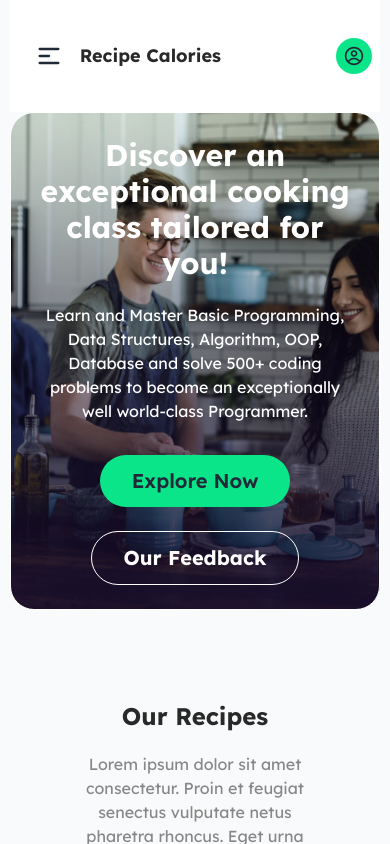
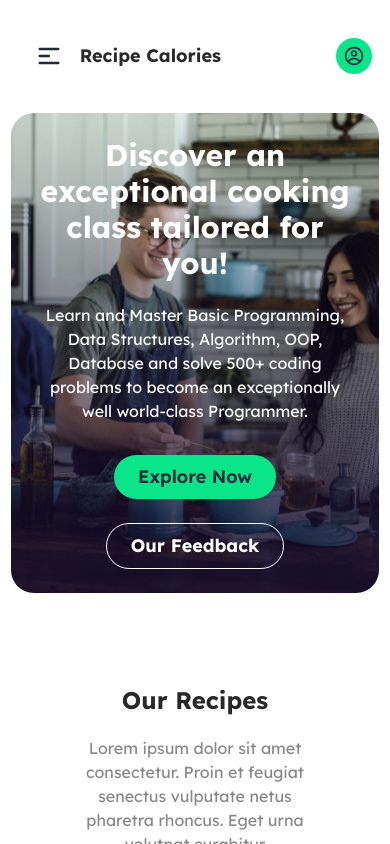
Before and after one commit to roushan-sheik/recipe-calories, a React (Vite) app: page / in a window 390 px wide. Shown: the top 844 px of the page. Built offline with nearby package versions, Linux system fonts and the light colour scheme.

Commit message:
final desing part done

```diff
--- a/src/App.jsx
+++ b/src/App.jsx
@@ -18,7 +18,7 @@ const App = () => {
   }, []);
 
   return (
-    <div className="bg-gray-50">
+    <div className="">
       <Layout>
         <Banner />
         <Recipes recipes={recipes} />
--- a/src/components/banner/Banner.jsx
+++ b/src/components/banner/Banner.jsx
@@ -16,12 +16,12 @@ const Banner = () => {
       </div>
       {/* button box  */}
       <div className="mt-8 flex flex-col lg:flex-row justify-center items-center gap-6">
-        <button className="rounded-[50px] bg_primary px-8 py-3 font-[600] text-xl black_primary duration-300 active:scale-95">
+        <button className="rounded-[50px] bg_primary lg:px-8 px-6 lg:py-3 py-2 font-[600] text-lg lg:text-xl black_primary duration-300 active:scale-95">
           Explore Now
         </button>
         <button
           id="Feedback_btn"
-          className="rounded-[50px] font-[700] border border-white px-8 py-3 text-xl text-white duration-200 hover:bg-gray-200 hover:text-white"
+          className="rounded-[50px] font-[700] border border-white lg:px-8 px-6 lg:py-3 py-2 text-lg lg:text-xl text-white duration-200 hover:bg-gray-200 hover:text-white"
         >
           Our Feedback
         </button>
--- a/src/components/footer/Footer.jsx
+++ b/src/components/footer/Footer.jsx
@@ -3,7 +3,7 @@ import React from "react";
 const Footer = () => {
   return (
     <footer>
-      <div className="p-12 text-lg  third_black text-center">
+      <div className="p-16 mt-4 text-sm lg:text-lg  third_black text-center">
         &copy;Copy Right RoushanSheik-2024 <br />
         All Right Reserved.
       </div>
```
